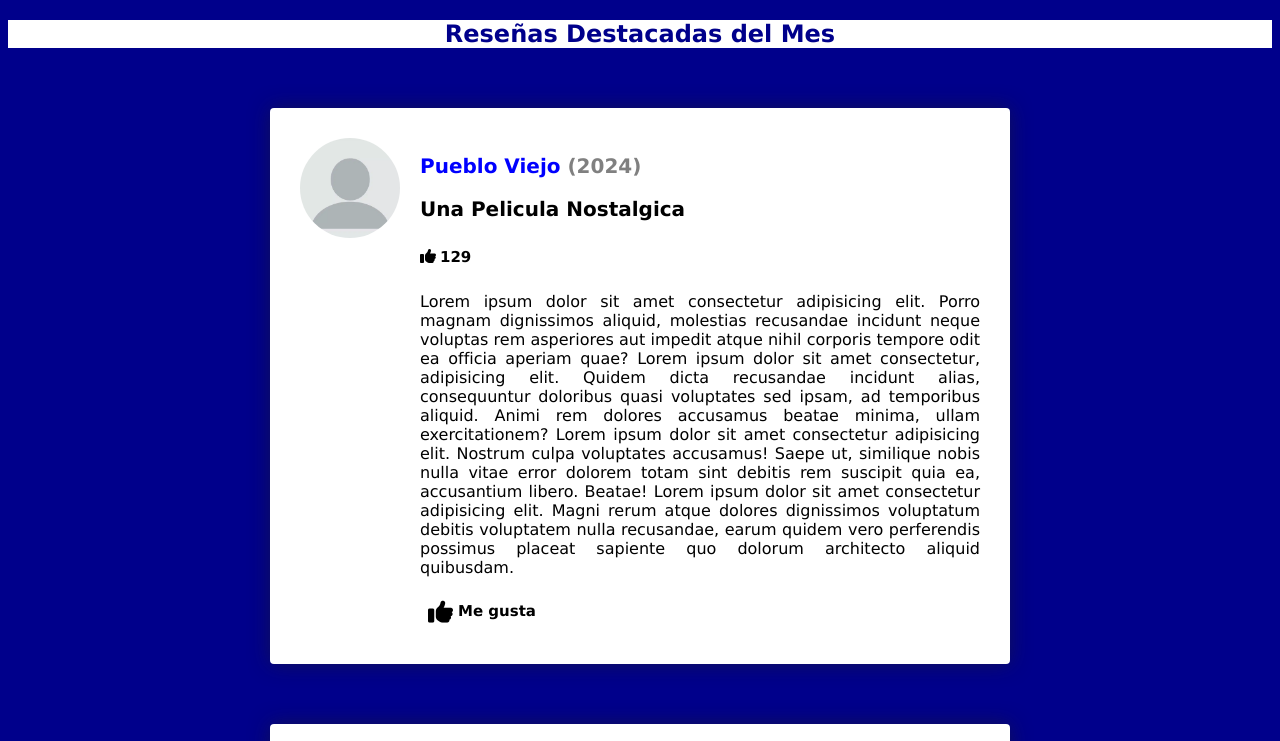
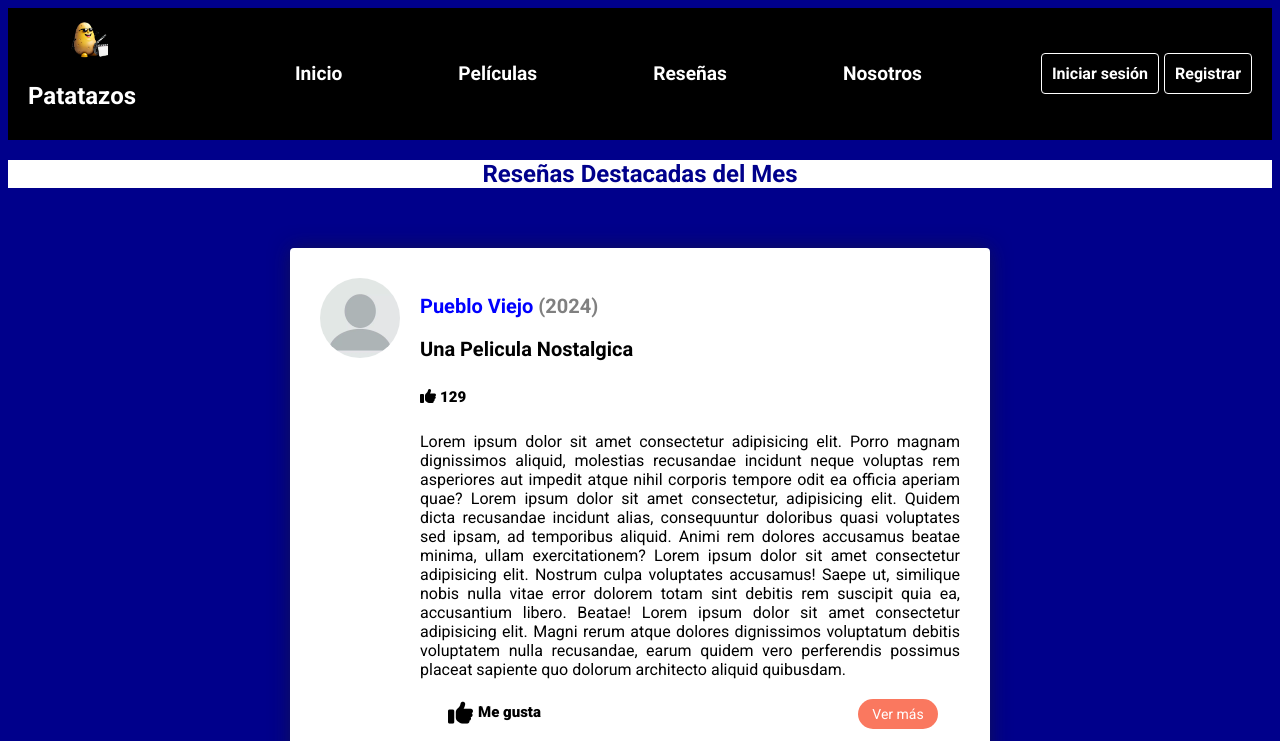
Before and after one commit to geozevallos/Patatazos, a plain HTML site: page paginas/resenias-destacadas.html in a window 1280 px wide. Shown: the top 741 px of the page. Drawn offline with Linux system fonts and the light colour scheme.

Commit message:
Botones ver más

```diff
--- a/css/estilos-index.css
+++ b/css/estilos-index.css
@@ -385,3 +385,17 @@ footer hr{
   .btn-sesion a:hover{
     background-color: darkblue;
   }
+
+.btn-ver-mas{
+    width: 80px;
+    height: 30px;
+    outline: none;
+    border: none;
+    font-size: 14px;
+    border-radius: 30px;
+    color: white;
+    background-color: rgba(249, 87, 56, 0.8);
+    padding: 5px;
+    margin-top: 2px;
+    cursor: pointer;
+}
--- a/css/estilos3.css
+++ b/css/estilos3.css
@@ -1,8 +1,9 @@
 *{
-font-family: Verdana, Geneva, Tahoma, sans-serif;
+    font-family: 'Roboto', Verdana, Geneva, Tahoma, sans-serif;
+    box-sizing: border-box;
 }
 body{
-    background-color: darkblue
+    background-color: darkblue;
 }
 .titulo-pagina{
     background-color: white;
@@ -43,13 +44,14 @@ body{
     text-align: justify;
 }
 .like-container {
+    width: 70%;
     display: flex;
     position: absolute;
     padding-top: 20px;
     bottom:  7%;
     left: 158px;
-
-
+    align-items: center;
+    justify-content: space-between;
 }
 .like-contenedor input{
     display: none;
@@ -164,3 +166,141 @@ footer hr{
     text-align: center;
     padding: 15px;
 }
+
+
+
+
+
+/* Estilos del header */
+header {
+    display: flex;
+    justify-content: space-between;
+    align-items: center;
+    padding: 10px 20px;
+    background-color: #000000;
+    width: 100%;
+  }
+
+  .logo-container {
+    display: flex;
+    align-items: center;
+  }
+
+  .logo img {
+    height: 40px;
+    margin-right: 10px;
+    padding-left: 40px;
+  }
+
+  .nombre_empresa {
+    color: white;
+    font-size: 1.5em;
+  }
+
+  a {
+    color: white;
+    text-decoration: none;
+    font-size: 1em;
+    font-weight: bold;
+  }
+
+  /* Estilos del menú */
+  .menu {
+    display: flex;
+    justify-content: center;
+    flex-grow: 1; /* Para expandir el espacio entre logo y menú */
+
+  }
+
+  .menu-horizontal {
+    list-style: none;
+    display: flex;
+    gap: 20px;
+
+  }
+
+  .menu-horizontal li {
+    position: relative;
+  }
+
+  .menu-horizontal  li  a {
+    display: block;
+    padding: 15px 48px;
+  }
+
+  .menu-horizontal  li:hover {
+    background-color: blue;
+  }
+
+  .menu-vertical {
+    list-style: none;
+    position: absolute;
+    top: 100%;
+    left: 0;
+    background-color: #333;
+    display: none;
+    padding: 0;
+    margin: 0;
+    z-index: 100;
+    min-width: 100%;
+  }
+
+  .menu-horizontal li:hover .menu-vertical {
+    display: block;
+  }
+
+  .menu-vertical li:hover {
+    background-color: rgb(13, 13, 82);
+  }
+
+  .menu-vertical li a {
+    display: block;
+    color: white;
+    padding: 12px 20px;
+    text-align: center;
+  }
+
+  .nav-link {
+    text-decoration: none;
+    color: white;
+    font-size: 1.2em;
+    padding: 10px;
+    transition: background-color 0.3s;
+  }
+
+  /* Estilos al pasar el mouse sobre enlaces */
+  nav a:hover {
+    color: yellow;
+  }
+
+
+  .btn-sesion{
+    display: flex;
+    gap: 5px;
+  }
+
+  .btn-sesion a{
+    padding: 10px;
+    border: 1px solid white;
+    border-radius: 4px;
+    cursor: pointer;
+  }
+
+  .btn-sesion a:hover{
+    background-color: darkblue;
+  }
+
+
+  .btn-ver-mas{
+    width: 80px;
+    height: 30px;
+    outline: none;
+    border: none;
+    font-size: 14px;
+    border-radius: 30px;
+    color: white;
+    background-color: rgba(249, 87, 56, 0.8);
+    padding: 5px;
+    margin-top: 2px;
+    cursor: pointer;
+}
--- a/css/perfil-resenia.css
+++ b/css/perfil-resenia.css
@@ -130,6 +130,7 @@ h1, h2{
     border-radius: 30px;
     color: white;
     background-color: rgba(249, 87, 56, 0.8);
+    cursor: pointer;
 }
 
 .titulo-pelicula{
--- a/paginas/resenias-destacadas.html
+++ b/paginas/resenias-destacadas.html
@@ -9,9 +9,58 @@
     <link rel="stylesheet" href="https://cdnjs.cloudflare.com/ajax/libs/font-awesome/6.6.0/css/all.min.css"
         integrity="sha512-Kc323vGBEqzTmouAECnVceyQqyqdsSiqLQISBL29aUW4U/M7pSPA/gEUZQqv1cwx4OnYxTxve5UMg5GT6L4JJg=="
         crossorigin="anonymous" referrerpolicy="no-referrer" />
+        <link rel="preconnect" href="https://fonts.googleapis.com" />
+        <link rel="preconnect" href="https://fonts.gstatic.com" crossorigin />
+        <link
+          href="https://fonts.googleapis.com/css2?family=Roboto:ital,wght@0,100;0,300;0,400;0,500;0,700;0,900;1,100;1,300;1,400;1,500;1,700;1,900&display=swap"
+          rel="stylesheet"
+        />
 </head>
 
 <body>
+    <header>
+        <div class="logo-container">
+            <a href="index.html" class="logo">
+                <img src="../imagenes/favicon.png" alt="logo">
+                <h2 class="nombre_empresa">Patatazos</h2>
+            </a>
+        </div>
+        <nav class="menu">
+            <ul class="menu-horizontal">
+                <li>
+                    <a href="#" class="nav-link">Inicio</a>
+                    <ul class="menu-vertical">
+                        <li><a href="#subtitulo1">Películas Destacadas</a></li>
+                        <li><a href="#subtitulo2">Últimas Reseñas</a></li>
+                    </ul>
+                </li>
+                <li>
+                    <a href="#" class="nav-link">Películas</a>
+                    <ul class="menu-vertical">
+                        <li><a href="detalle-pelicula.html">Detalle de Películas</a></li>
+                    </ul>
+                </li>
+                <li>
+                    <a href="#" class="nav-link">Reseñas</a>
+                    <ul class="menu-vertical">
+                        <li><a href="resenias-destacadas.html">Reseñas Destacadas</a></li>
+                        <li><a href="escribir-resenia.html">Escribir Reseña</a></li>
+                    </ul>
+                </li>
+                <li>
+                    <a href="#" class="nav-link">Nosotros</a>
+                    <ul class="menu-vertical">
+                        <li><a href="nosotros.html">Información</a></li>
+                        <li><a href="contacto.html">Contacto</a></li>
+                    </ul>
+                </li>
+            </ul>
+        </nav>
+        <div class="btn-sesion">
+            <a href="./inicio-sesion.html">Iniciar sesión</a>
+            <a href="./registro.html">Registrar</a>
+        </div>
+    </header>
     <main>
         <div class="titulo-pagina">
             <h2>Reseñas Destacadas del Mes</h2>
@@ -64,7 +113,7 @@
                     <span>Me gusta</span>
 
                 </label>
-
+                <button class="btn-ver-mas">Ver más</button>
             </div>
         </div>
 
@@ -113,7 +162,7 @@
                     <span>Me gusta</span>
 
                 </label>
-
+                <button class="btn-ver-mas">Ver más</button>
             </div>
         </div>
 
@@ -162,7 +211,7 @@
                     <span>Me gusta</span>
 
                 </label>
-
+                <button class="btn-ver-mas">Ver más</button>
             </div>
         </div>
 
@@ -211,7 +260,7 @@
                     <span>Me gusta</span>
 
                 </label>
-
+                <button class="btn-ver-mas">Ver más</button>
             </div>
         </div>
 
@@ -260,7 +309,7 @@
                     <span>Me gusta</span>
 
                 </label>
-
+                <button class="btn-ver-mas">Ver más</button>
             </div>
         </div>
 
@@ -309,7 +358,7 @@
                     <span>Me gusta</span>
 
                 </label>
-
+                <button class="btn-ver-mas">Ver más</button>
             </div>
         </div>
     </section>
```
Also changed, not shown: paginas/index.html (+11 -0 lines).
